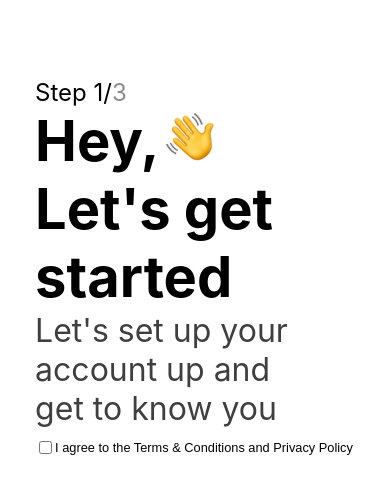
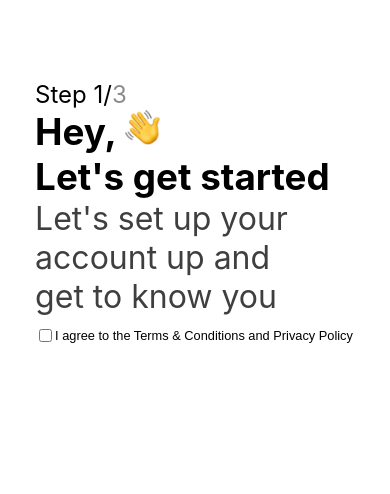
Before and after one commit to woaitsAryan/ffcsfrontend, a React (Create React App) app: page /auth in a window 390 px wide. Shown: the top 494 px of the page. Built offline with nearby package versions, Linux system fonts and the light colour scheme.

Commit message:
Changed Auth css

```diff
--- a/src/css/auth.module.css
+++ b/src/css/auth.module.css
@@ -133,7 +133,7 @@
   }
   .container {
     margin: 9%;
-    margin-top: 20%;
+    margin-top: 5rem;
     display: inline-flex;
     flex-direction: column;
     transition: opacity 0.5s;
@@ -162,16 +162,16 @@
         opacity: 100%;
     } */
   .waving-emoji {
-    padding-left: 0.4rem;
-    height: 3rem;
-    width: 3rem;
+    padding-left: 0.5rem;
+    height: 2.2rem;
+    width: 2.2rem;
   }
   .header {
-    font-size: 3.5rem;
+    font-size: 2.3rem;
     margin: 0px;
   }
   .newline {
-    font-size: 3.5rem;
+    font-size: 2.3rem;
     margin: 0px;
   }
   .middle-txt {
--- a/src/css/login.module.css
+++ b/src/css/login.module.css
@@ -54,17 +54,15 @@
   body {
     font-family: -apple-system, system-ui, BlinkMacSystemFont;
   }
+
   .mainContainer {
+    align-self: flex-start;
     margin: 1%;
     display: flex;
     justify-content: center;
-    align-items: center;
   }
 
   .container {
-    /* width: 900px; */
-    /* background: #007AFF; */
-    /* right:35%; */
     display: inline-flex;
     flex-direction: column;
   }
@@ -82,7 +80,7 @@
     opacity: 45%;
   }
   .username-txt {
-    font-size: 2.7rem;
+    font-size: 2.4rem;
     margin-bottom: 40px;
   }
   .username-field {
@@ -96,7 +94,7 @@
     height: 30px;
     padding: 0px;
     align-self: center;
-    width: 100%;
+    width: 80%;
     border-radius: 10px;
     /* margin-top: 5%; */
     font-weight: 600;
```
